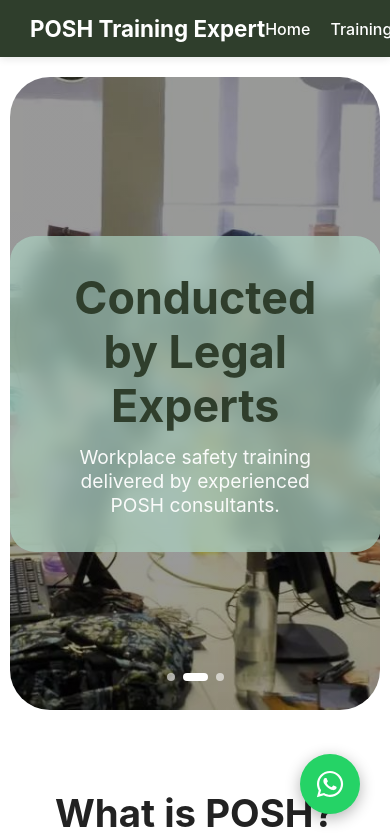
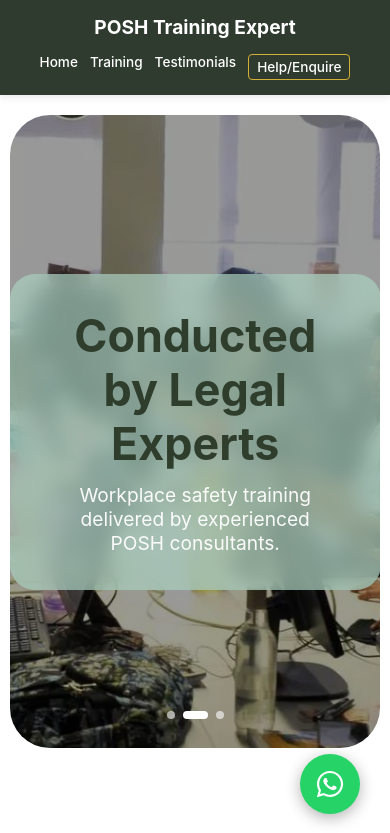
Before and after one commit to arnika242005/posh-training-website, a React (Create React App) app: page / in a window 390 px wide. Shown: the top 833 px of the page. Built offline with nearby package versions, Linux system fonts and the light colour scheme.

Commit message:
Final push for images

```diff
--- a/src/components/Navbar.css
+++ b/src/components/Navbar.css
@@ -1,51 +1,47 @@
+/* --- Global Navbar Styles --- */
 .navbar {
     position: sticky;
     top: 0;
     width: 100%;
-    background-color: var(--color-primary-dark); /* Dark Olive Green */
-    color: var(--color-white);
-
-    /* THE FIX: Use space-between to push logo left and links right */
+    background-color: #2e3b2e; /* Your Dark Olive Green */
+    color: #ffffff;
     display: flex;
     justify-content: space-between;
     align-items: center;
-
-    /* Adjusted padding for balanced side spacing */
     padding: 15px 60px;
     z-index: 1000;
     box-shadow: 0 2px 8px rgba(0, 0, 0, 0.1);
-
-    /* Ensures padding doesn't cause overflow */
     box-sizing: border-box;
 }
 
 .navbar-logo {
     font-size: 1.4rem;
     font-weight: bold;
-    color: var(--color-white);
+    color: #ffffff;
     white-space: nowrap;
 }
 
 .navbar-links {
     display: flex;
-    /* Controls spacing between individual links */
-    gap: 150px;
+    /* Use a smaller gap for desktop to prevent overflow */
+    gap: 40px;
 }
 
 .nav-item {
-    color: var(--color-white);
+    color: #ffffff;
     text-decoration: none;
     font-size: 1rem;
     font-weight: 500;
     transition: all 0.3s ease;
+    white-space: nowrap; /* Prevents single words from breaking */
 }
 
 .nav-item:hover {
-    color: var(--color-accent-cta); /* Gold hover */
+    color: #d4af37; /* Gold hover */
     transform: translateY(-1px);
 }
 
-/* RESPONSIVE: Prevent crowding on smaller screens */
+/* --- Responsive Media Query for Tablets (992px and down) --- */
 @media (max-width: 992px) {
     .navbar {
         padding: 15px 30px;
@@ -54,3 +50,33 @@
         gap: 20px;
     }
 }
+
+/* --- THE MOBILE FIX: Responsive Media Query for Phones (768px and down) --- */
+@media (max-width: 768px) {
+    .navbar {
+        flex-direction: column; /* Stacks logo above the links */
+        padding: 15px 10px;
+        gap: 15px; /* Adds space between logo and the link row */
+    }
+
+    .navbar-logo {
+        font-size: 1.2rem;
+    }
+
+    .navbar-links {
+        gap: 12px; /* Tight gap to fit all 4 links horizontally */
+        width: 100%;
+        justify-content: center;
+        flex-wrap: wrap; /* Safety: wraps links if the screen is super narrow */
+    }
+
+    .nav-item {
+        font-size: 0.85rem; /* Smaller text specifically for mobile */
+    }
+
+    .help-link {
+        border: 1px solid #d4af37; /* Optional: makes the help link stand out on mobile */
+        padding: 4px 8px;
+        border-radius: 4px;
+    }
+}
```
